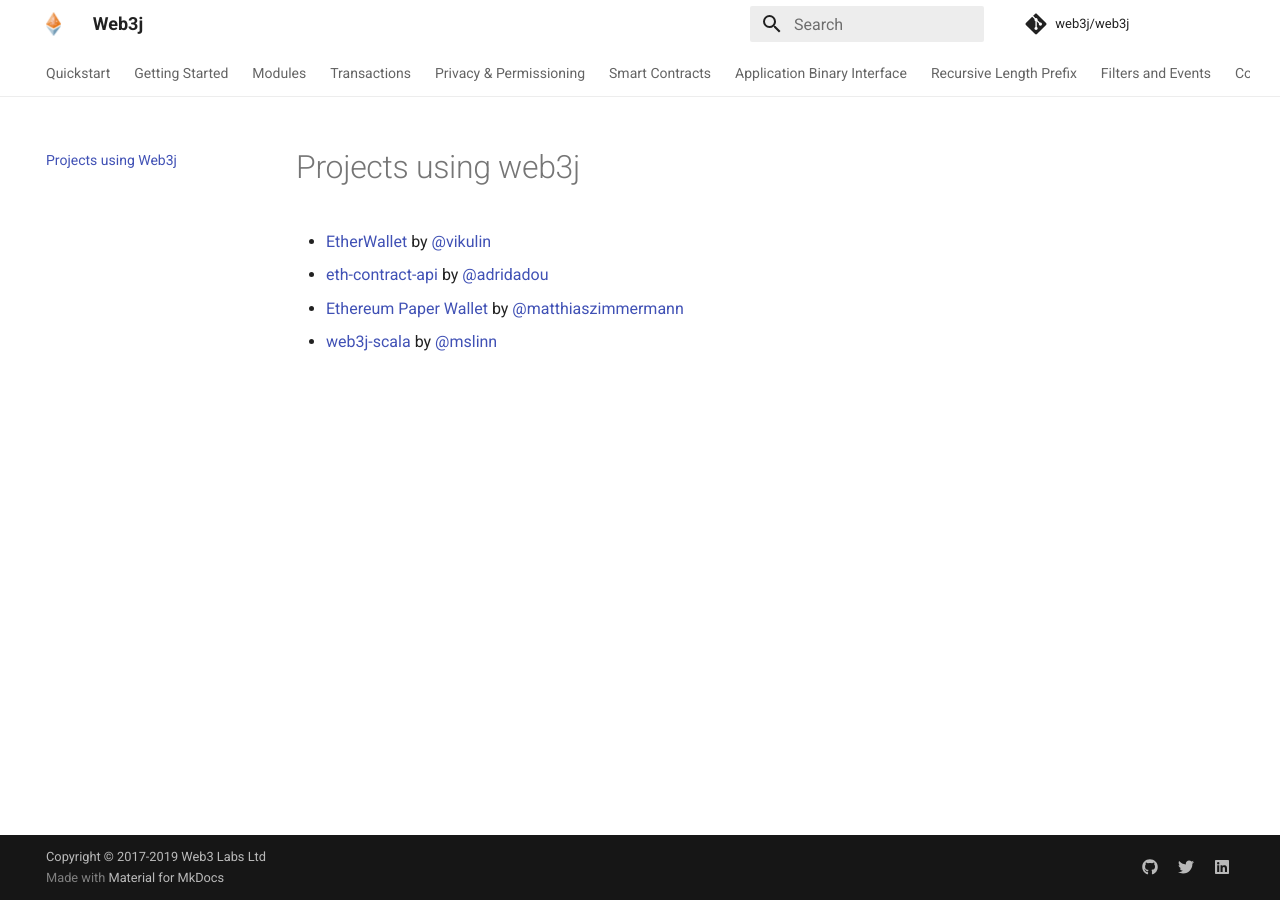
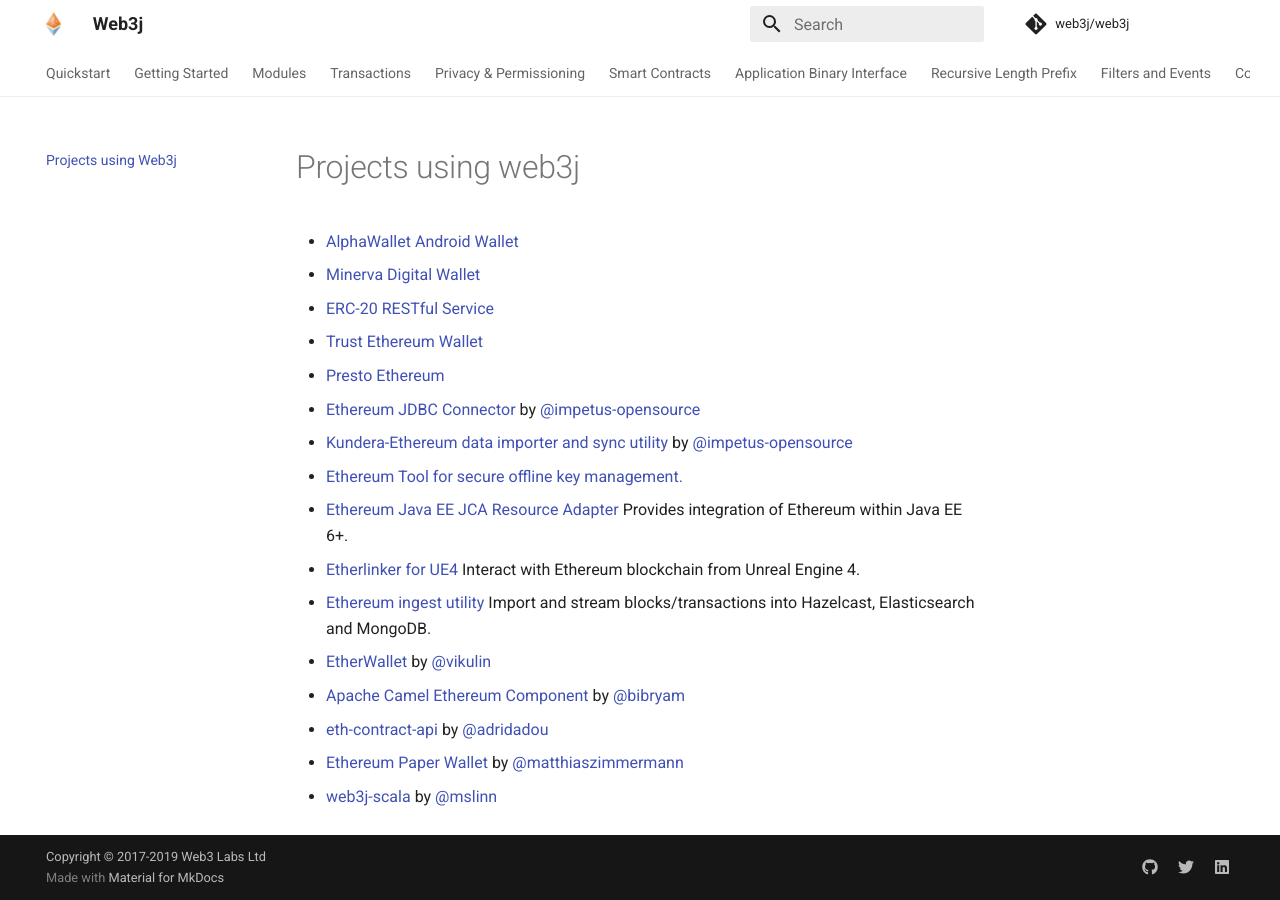
Before and after one commit to hyperledger/web3j-docs, an MkDocs documentation site: the page built from docs/projects_using_web3j.md, in a window 1280 px wide. Built offline with MkDocs 1.6.1 and Material for MkDocs 9.7.7, drawn with Linux system fonts in a browser that asks for light colours; comment, search, counter and statistics services are not loaded.

```diff
--- a/docs/projects_using_web3j.md
+++ b/docs/projects_using_web3j.md
@@ -1,7 +1,19 @@
 Projects using web3j
 ====================
 
+-   [AlphaWallet Android Wallet](https://github.com/AlphaWallet/alpha-wallet-android.git)
+-   [Minerva Digital Wallet](https://github.com/lab10-coop/minerva-android-v2)
+-   [ERC-20 RESTful Service](https://github.com/blk-io/erc20-rest-service)
+-   [Trust Ethereum Wallet](https://trustwallet.com/)
+-   [Presto Ethereum](https://github.com/xiaoyao1991/presto-ethereum)
+-   [Ethereum JDBC Connector](https://github.com/Impetus/eth-jdbc-connector/) by [@impetus-opensource](https://github.com/impetus-opensource)
+-   [Kundera-Ethereum data importer and sync utility](https://github.com/impetus-opensource/Kundera/tree/trunk/src/kundera-ethereumB) by [@impetus-opensource](https://github.com/impetus-opensource)
+-   [Ethereum Tool for secure offline key management.](https://github.com/e-Contract/ethereum-tool)
+-   [Ethereum Java EE JCA Resource Adapter](https://github.com/e-Contract/ethereum-resource-adapter) Provides integration of Ethereum within Java EE 6+.
+-   [Etherlinker for UE4](https://bitbucket.org/kelheor/etherlinker-for-ue4) Interact with Ethereum blockchain from Unreal Engine 4.
+-   [Ethereum ingest utility](https://ethereum-ingest.com/) Import and stream blocks/transactions into Hazelcast, Elasticsearch and MongoDB.
 -   [EtherWallet](https://play.google.com/store/apps/details?id=org.vikulin.etherwallet) by [@vikulin](https://github.com/vikulin)
+-   [Apache Camel Ethereum Component](https://github.com/apache/camel/blob/master/components/camel-web3j/src/main/docs/web3j-component.adoc) by [@bibryam](https://github.com/bibryam/)
 -   [eth-contract-api](https://github.com/adridadou/eth-contract-api) by [@adridadou](https://github.com/adridadou)
 -   [Ethereum Paper Wallet](https://github.com/matthiaszimmermann/ethereum-paper-wallet) by [@matthiaszimmermann](https://github.com/matthiaszimmermann)
 -   [web3j-scala](https://github.com/mslinn/web3j-scala) by [@mslinn](https://github.com/mslinn)
```
Also changed, not shown: docs/companies_using_web3j.md (+12 -3 lines), docs/links_and_useful_resources.md (+5 -6 lines), docs/thanks_and_credits.md (+1 -1 lines), docs/troubleshooting.md (+1 -1 lines).
